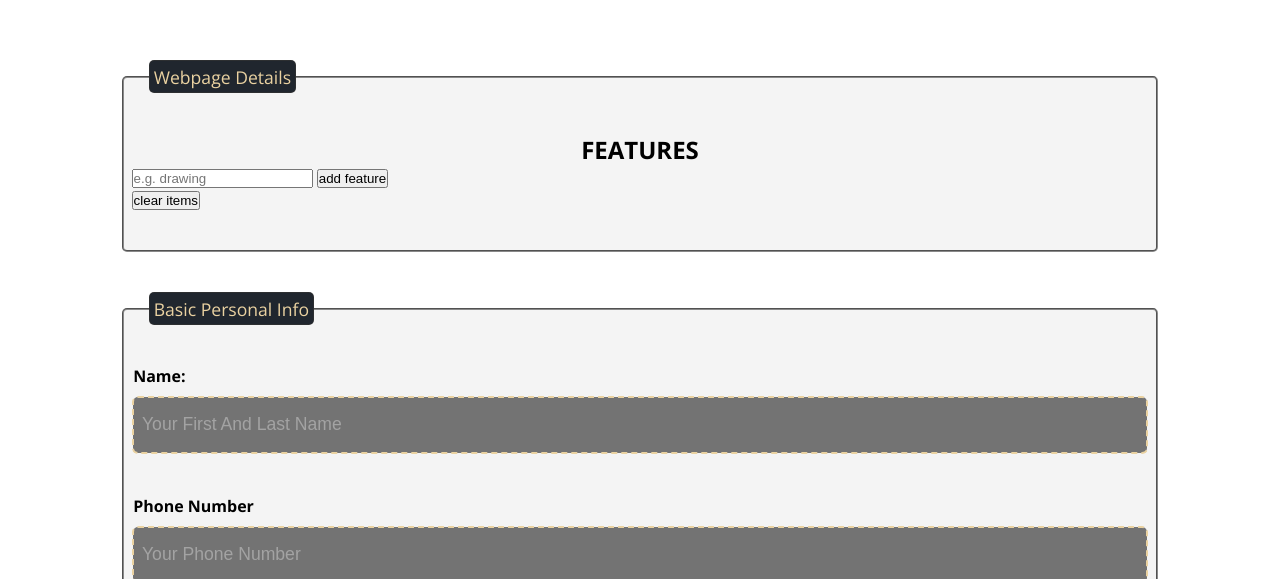
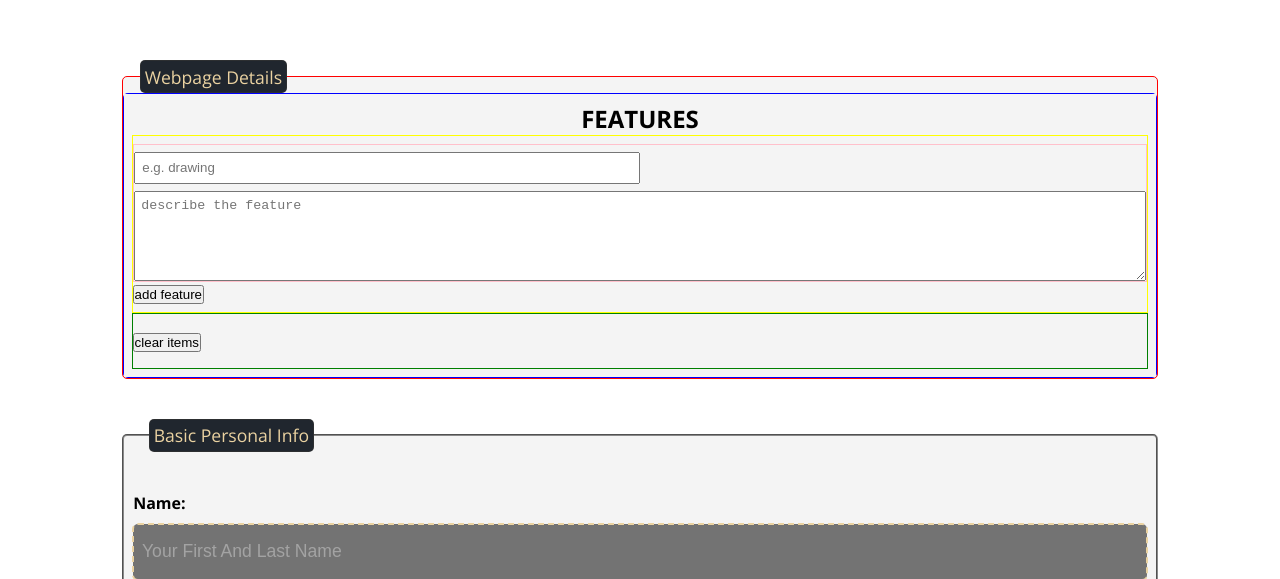
Before and after one commit to ShakexSempe/syntex-contact-form, a plain HTML site: page index.html in a window 1280 px wide. Shown: the part 820-1399 px from the top of the page. Drawn offline with nearby package versions, Linux system fonts and the light colour scheme; a web font is replaced by a local one.

Commit message:
add features setup: js and scss

```diff
--- a/index.html
+++ b/index.html
@@ -65,7 +65,11 @@
                     <h2>features</h3>
                         <!-- ADD FEATURE -->
                         <div class="feature-control">
-                            <input type="text" id="feature" placeholder="e.g. drawing">
+                            <div class="feature-content">
+                                <input type="text" id="feature" placeholder="e.g. drawing">
+                                <textarea name="feature description" id="feature-description" cols="30"
+                                    rows="5" placeholder="describe the feature"></textarea>
+                            </div>
                             <button type="submit" class="submit-btn">
                                 add feature
                             </button>
--- a/js/features.js
+++ b/js/features.js
@@ -1,6 +1,7 @@
 // VARIABLES
 const form = document.getElementById("form");
 const feature = document.getElementById("feature");
+const featureDescription = document.getElementById("feature-description");
 const container = document.querySelector(".feature-container");
 const list = document.querySelector("feature-list");
 const submitBtn = document.querySelector('.submit-btn');
@@ -12,6 +13,7 @@ let editID = '';
 
 console.log(form);
 console.log(feature);
+console.log(featureDescription);
 console.log(container);
 console.log(submitBtn);
 console.log(clearBtn);
--- a/scss/_features.scss
+++ b/scss/_features.scss
@@ -0,0 +1,32 @@
+#features {
+    border: 1px solid red;
+    padding: 0;
+    .feature-items {
+        border: 1px solid blue;
+        padding: .5em;
+
+        .feature-control {
+            border: 1px solid yellow;
+            padding: .5em 0;
+            .feature-content {
+                border: 1px solid pink;
+                display: flex;
+                flex-direction: column;
+                input {
+                    width: 50%;
+                    padding: .5em;
+                    margin: .5em 0;
+                }
+
+                textarea {
+                    padding: .5em;
+                }
+            }
+        }
+    }
+
+    .feature-container {
+        border: 1px solid green;
+        padding: 1em 0;
+    }
+}
```
Also changed, not shown: css/style.css.
